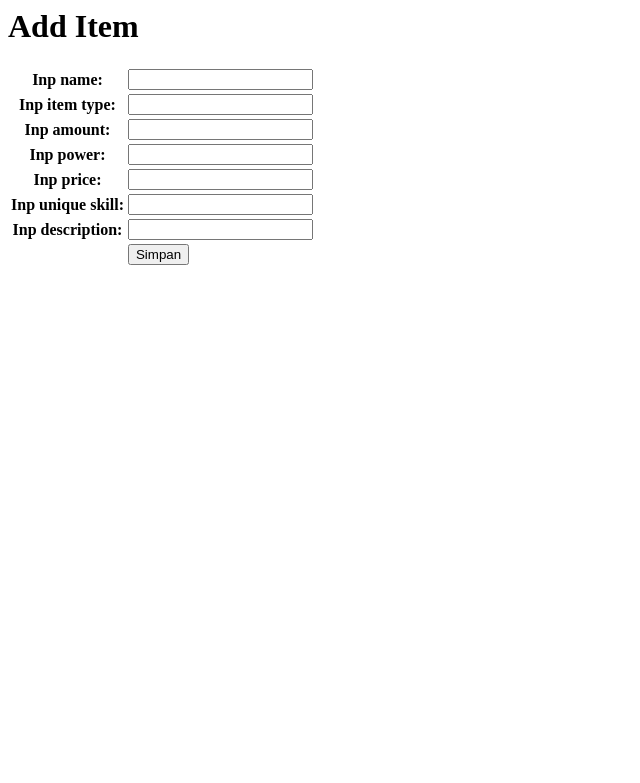
After one commit to Hafizmuh18/RPG_Web_Tester, a Django app: page /add_item/ in a window 1280 px wide. The commit adds this page. Shown: the top 783 px of the page, without its empty margins (0-640 px from the left). Run offline with Django 4.2, Linux system fonts and the light colour scheme.

Commit message:
adding functional page for adding item

```diff
--- /dev/null
+++ b/main/forms.py
@@ -0,0 +1,10 @@
+from django import forms
+
+class InputAddItem(forms.Form):
+    inp_name = forms.CharField(required=True, max_length=100)
+    inp_item_type = forms.CharField(required=False, max_length=100)
+    inp_amount = forms.IntegerField(required=True)
+    inp_power = forms.IntegerField(required=True)
+    inp_price = forms.IntegerField(required=True)
+    inp_unique_skill = forms.CharField(required=False)
+    inp_description = forms.CharField(required=False)
--- a/main/models.py
+++ b/main/models.py
@@ -4,7 +4,7 @@ import uuid
 # Create your models here.
 class Item(models.Model):
     name = models.CharField(max_length=100)
-    item_id = models.UUIDField(primary_key=True, default=uuid.uuid4(), editable=False, unique=True)
+    item_id = models.UUIDField(primary_key=True, default=uuid.uuid4, editable=False, unique=True)
     item_type = models.CharField(max_length=100, null=True, blank=True)
     amount = models.IntegerField(default=1)
     power = models.IntegerField(default=0)
--- /dev/null
+++ b/main/templates/additem.html
@@ -0,0 +1,12 @@
+<h1>Add Item</h1>
+
+<body>
+    <form method="post">
+        {% csrf_token %}
+        <table>
+            {{ item_form.as_table }}
+            <tr><td></td><td>
+                <input type="submit" value="Simpan"></td></tr>
+        </table>
+    </form>
+</body>
--- a/main/tests.py
+++ b/main/tests.py
@@ -5,9 +5,9 @@ from django.test import TestCase, Client
 
 class mainTest(TestCase):
     def test_main_url_is_exist(self):
-        response = Client().get('/main/')
+        response = Client().get('')
         self.assertEqual(response.status_code, 200)
 
     def test_main_using_main_template(self):
-        response = Client().get('/main/')
+        response = Client().get('')
         self.assertTemplateUsed(response, 'main.html')
--- a/main/urls.py
+++ b/main/urls.py
@@ -1,9 +1,10 @@
 from django.urls import path
-from main.views import char_desc, display_main
+from main.views import char_desc, display_main, add_item
 
 app_name = ''
 
 urlpatterns = [
     path('<str:id>', char_desc, name='char_desc'),
-    path('', display_main, name="display_main")
+    path('', display_main, name="display_main"),
+    path('add_item/', add_item, name="add_item")
 ]
--- a/main/views.py
+++ b/main/views.py
@@ -1,6 +1,8 @@
-from django.shortcuts import render
+from pickle import NONE
+from django.shortcuts import render, redirect
 from .models import Item
 from django.http import HttpResponse
+from .forms import InputAddItem
 
 # Create your views here.
 def char_desc(request, id):
@@ -8,17 +10,6 @@ def char_desc(request, id):
         item = Item.objects.get(item_id=id)
     except:
         return HttpResponse("not found", status=404)
-
-    # context = {
-    #     'name' : 'Death Sytche',
-    #     'item_id' : '101',
-    #     'item_type' : 'Weapon (Sword)',
-    #     'amount' : '1',
-    #     'power' : '250',
-    #     'price' : '100000000000000',
-    #     'unique_skill' : 'The more enemy killed by this weapon, its power increase',
-    #     'description' : 'The sycthe of a Grim Reaper that has an ability of Soul Eater, it said that the weapon killed its own owner if it think that the user is not strong enough'
-    # }
 
     context = {
         'name': item.name,
@@ -35,14 +26,39 @@ def char_desc(request, id):
 def display_main(request):
     try:
         items = Item.objects.all()
-        for item in items:
-            print(item.item_id)
     except:
         return HttpResponse('not found', status=404)
 
     context = {
         'cards': items,
-        'list': [1,2,3]
     }
 
     return render(request, "main.html", context)
+
+def add_item(request):
+    print("jo")
+    if request.method == 'POST':
+        print("yo")
+        adding = InputAddItem(request.POST)
+        if adding.is_valid():
+            print("ko")
+            new_item = Item.objects.create(
+                name = adding.cleaned_data.get('inp_name'),
+                item_type = adding.cleaned_data.get('inp_item_type'),
+                amount = adding.cleaned_data.get('inp_amount'),
+                power = adding.cleaned_data.get('inp_power'),
+                price = adding.cleaned_data.get('inp_price'),
+                unique_skill = adding.cleaned_data.get('inp_unique_skill'),
+                description = adding.cleaned_data.get('inp_description')
+            )
+            return redirect('display_main')
+        context = {
+            'item_form' : adding
+        }
+        return render(request, 'additem.html', context)
+    # else:
+    #     adding = InputAddItem()
+    context={
+        'item_form' : InputAddItem
+    }
+    return render(request, 'additem.html', context)
```
Also changed, not shown: main/templates/main.html (+50 -22 lines), rpg_web_tester/manage.py (added, +22 -0 lines), main/migrations/0001_initial.py, main/migrations/0002_alter_item_item_id.py.
